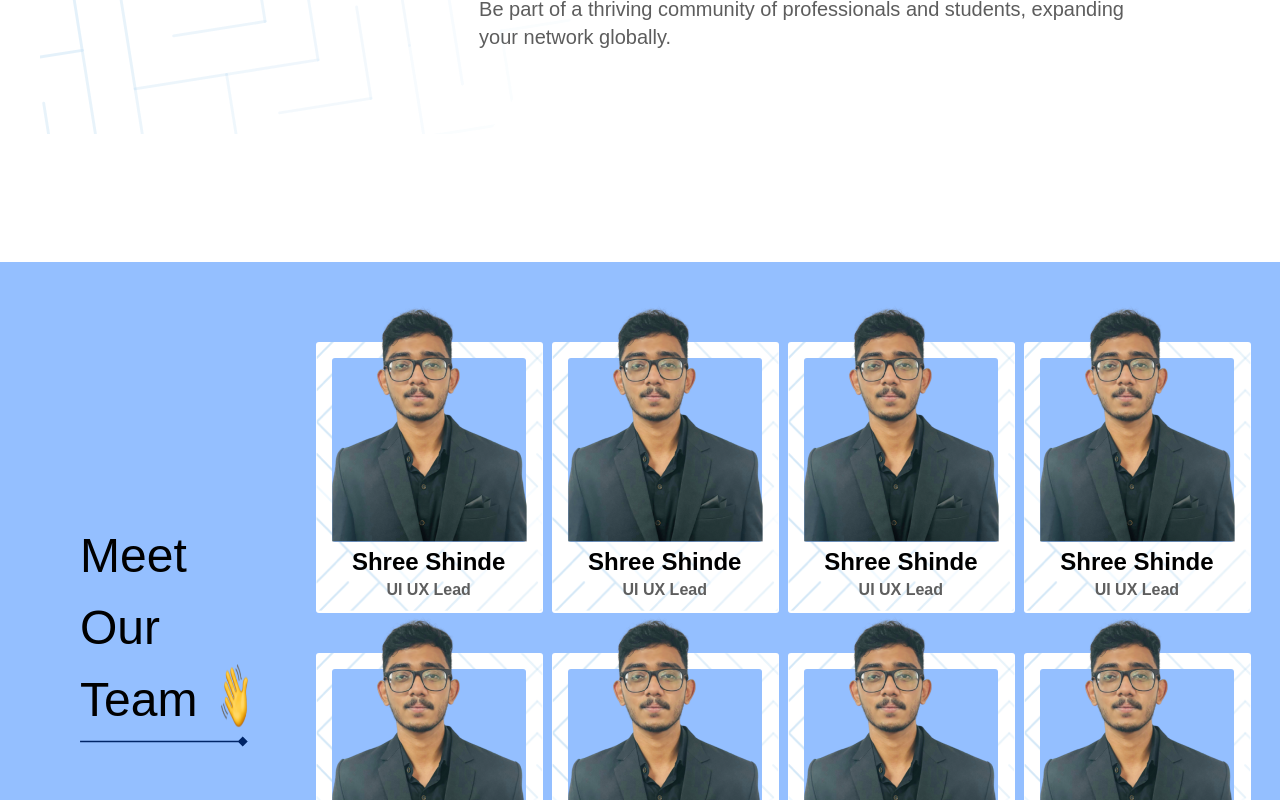
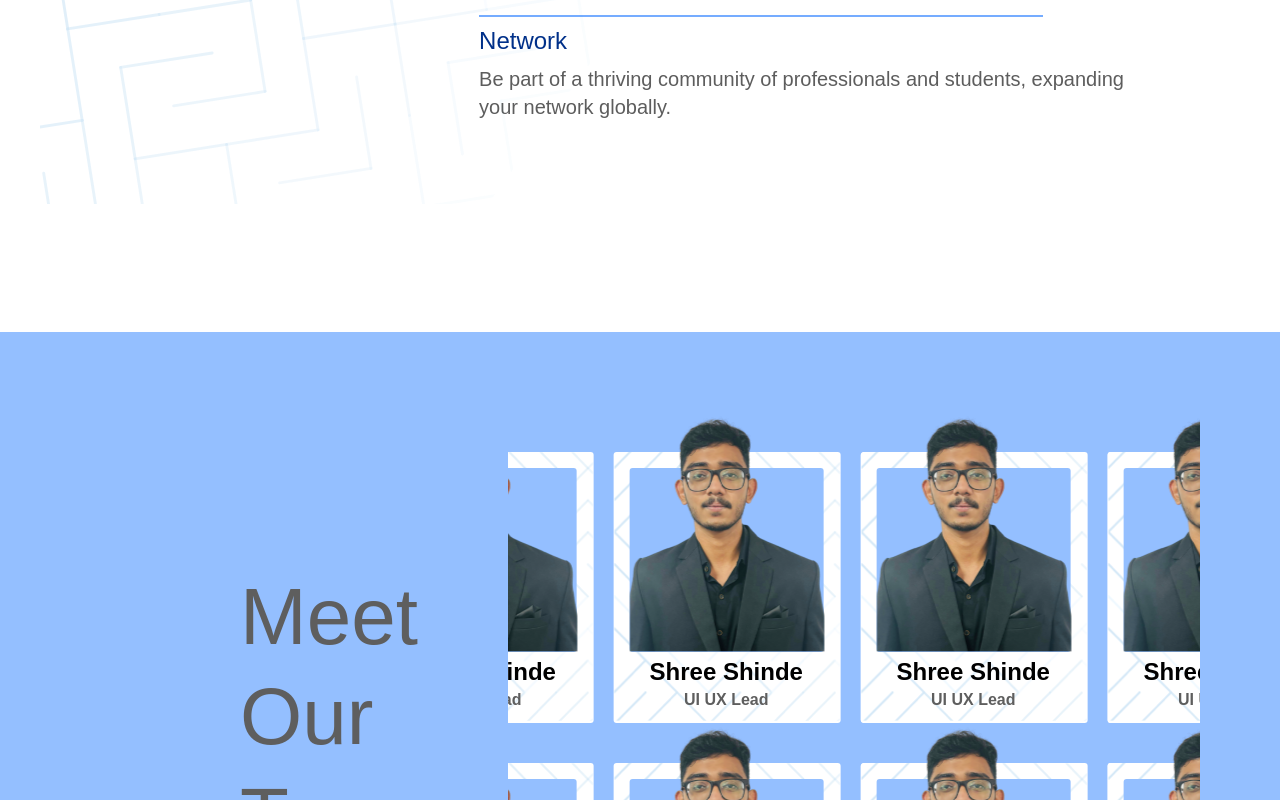
Before and after one commit to vaibhavraut07/csi, a React (Create React App) app: page / in a window 1280 px wide. Shown: the part 2000-2800 px from the top of the page. Built offline with nearby package versions, Linux system fonts and the light colour scheme; the HTML template or start-up script is replaced by a standard one.

Commit message:
marquee in team section done, fixed landing hero background and about us top margin

```diff
--- a/src/components/landingPage/AboutUs.jsx
+++ b/src/components/landingPage/AboutUs.jsx
@@ -2,7 +2,7 @@ import React from 'react';
 
 export default function AboutUs() {
   return (
-    <section id="about" className="flex flex-col items-center justify-center bg-white ">
+    <section id="about" className=" mt-20 flex flex-col items-center justify-center bg-white ">
       {/* Title */}
       <div className="text-center mb-10 relative flex items-center justify-center w-full ">
         {/* Left line */}
--- a/src/components/landingPage/Hero.jsx
+++ b/src/components/landingPage/Hero.jsx
@@ -2,7 +2,7 @@ import React from 'react';
 
 export default function Hero() {
   return (
-    <section className="relative mt-[10px] h-[calc(100vh)] ">
+    <section className="relative  h-[calc(100vh)] bg-gradient-to-b from-[#C7DDFD] to-white">
       <img
         src="/landingpage/Hero-img.svg"
         alt="CSI-ACE"
--- a/src/components/landingPage/Team.jsx
+++ b/src/components/landingPage/Team.jsx
@@ -42,31 +42,13 @@ function Team() {
       "name":"Shree Shinde",
       "role":"UI UX Lead",
       "imgpath":"/landingpage/sree.png"
-    }
+    },
   ]
 
   return (
-    // <div className='bg-[#94BFFF] pt-20 pb-20'>
-    //   <div className='flex items-center justify-center'>
-    //     <div className='relative flex items-center   max-w-[500px] leading-tight'>
-    //       <h1 className="text-[80px] text-[#5E5E5E] font-productsansmedium font-medium">Meet our team
-    //       </h1>
-    //       <img className="absolute left-[210px] top-[120px] w-16 h-16" src='/landingpage/wavinghand.png' />
-    //       <img className="absolute left-2 top-[200px]" src='/landingpage/line14.svg' />
-    //     </div>
-    //     <div className='grid grid-cols-1 sm-custom:grid-cols-2 lg-custom:grid-cols-4 gap-10 '>
-    //     {
-    //       teamMembers.map((member,index) => (
-    //         <TeamMemberCard key={index} name={member.name} role={member.role} imgpath={member.imgpath}/>
-    //       ))
-    //     }
-    //     </div>
-    //   </div>
-    // </div>
-
     <div className='bg-[#94BFFF] py-20 px-20'>
-      <div className='flex flex-row gap-12 mx-15'>
-        <div className='flex flex-col text-[3rem] justify-center'>
+      <div className='flex flex-row gap-12 ml-40'>
+        <div className='flex flex-col text-[5rem] justify-center text-[#5E5E5E] font-productsansmedium font-medium leading-tight'>
           <div>
             Meet Our
           </div>
@@ -75,14 +57,39 @@ function Team() {
               Team
             </div>
             <div>
-            <img className=" w-16 h-16" src='/landingpage/wavinghand.png' />
+            <img className="" src='/landingpage/wavinghand.png' />
             </div>
           </div>
           <div>
           <img className="" src='/landingpage/line14.svg' />
           </div>
         </div>
-        <div className='grid grid-cols-1 sm-custom:grid-cols-2 lg-custom:grid-cols-4 gap-10 '>
+        <div className='relative flex overflow-hidden'>
+          <div className='flex flex-col gap-10 pt-10 animate-marquee whitespace-nowrap'>
+            <div className='flex'>
+            {
+                teamMembers.map((member,index) => (
+                  <TeamMemberCard key={index} name={member.name} role={member.role} imgpath={member.imgpath}/>
+                ))
+              }
+            </div>
+            <div className='flex'>
+              {
+                  teamMembers.map((member,index) => (
+                    <TeamMemberCard key={index} name={member.name} role={member.role} imgpath={member.imgpath}/>
+                  ))
+                }
+            </div>
+          </div>
+          <div className=' absolute flex flex-col gap-10 pt-10 animate-marquee2 whitespace-nowrap'>
+            <div className='flex'>
+            {
+                teamMembers.map((member,index) => (
+                  <TeamMemberCard key={index} name={member.name} role={member.role} imgpath={member.imgpath}/>
+                ))
+              }
+            </div>
+            <div className='flex'>
               {
                   teamMembers.map((member,index) => (
                     <TeamMemberCard key={index} name={member.name} role={member.role} imgpath={member.imgpath}/>
@@ -91,6 +98,8 @@ function Team() {
             </div>
           </div>
         </div>
+      </div>
+  </div>
   )
 }
 
--- a/src/components/landingPage/TeamMemberCard.jsx
+++ b/src/components/landingPage/TeamMemberCard.jsx
@@ -2,7 +2,7 @@ import React from 'react'
 
 function TeamMemberCard({imgpath, name, role}) {
   return (
-    <div className='relative w-[227px] h-[271px] bg-white ml-5 rounded-[3px] '>
+    <div className='relative w-[227px] h-[271px] bg-white ml-5 rounded-[3px]'>
         <img className="absolute rounded-[3px]" src="/landingpage/membercardbg.png"></img>
         <div className='absolute px-4'>
         <div className='w-[194px] h-[184px] bg-[#94BFFF]  mt-4 rounded-[3px] '>
--- a/tailwind.config.js
+++ b/tailwind.config.js
@@ -24,9 +24,19 @@ module.exports = {
           '0%': { backgroundPosition: '-200% 0' },
           '100%': { backgroundPosition: '200% 0' },
         },
+        marquee: {
+          '0%': { transform: 'translateX(0%)' },
+          '100%': { transform: 'translateX(-50%)' },
+        },
+        marquee2: {
+          '0%': { transform: 'translateX(50%)' },
+          '100%': { transform: 'translateX(0%)' },
+        },
       },
       animation: {
         shine: 'shine 5s linear infinite',
+        marquee: 'marquee 15s linear infinite',
+        marquee2: 'marquee2 15s linear infinite',
       },
       screens: {
         'sm-custom':'840px',
```
Lines whose indentation alone changed are shown as unchanged.
